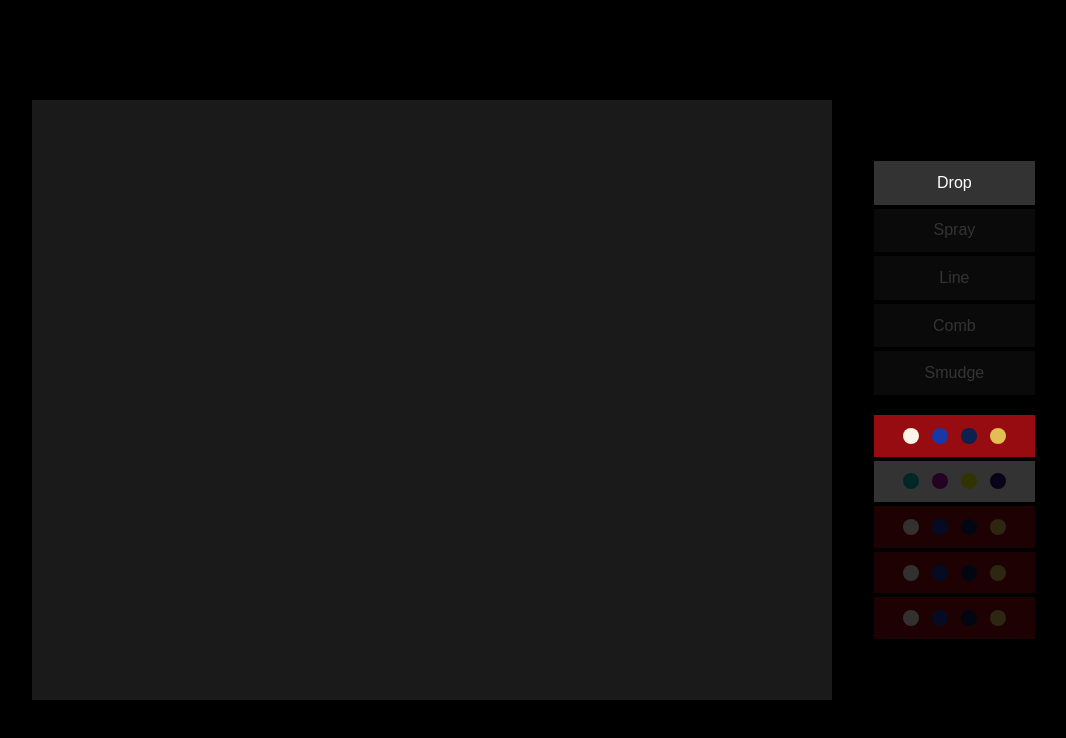
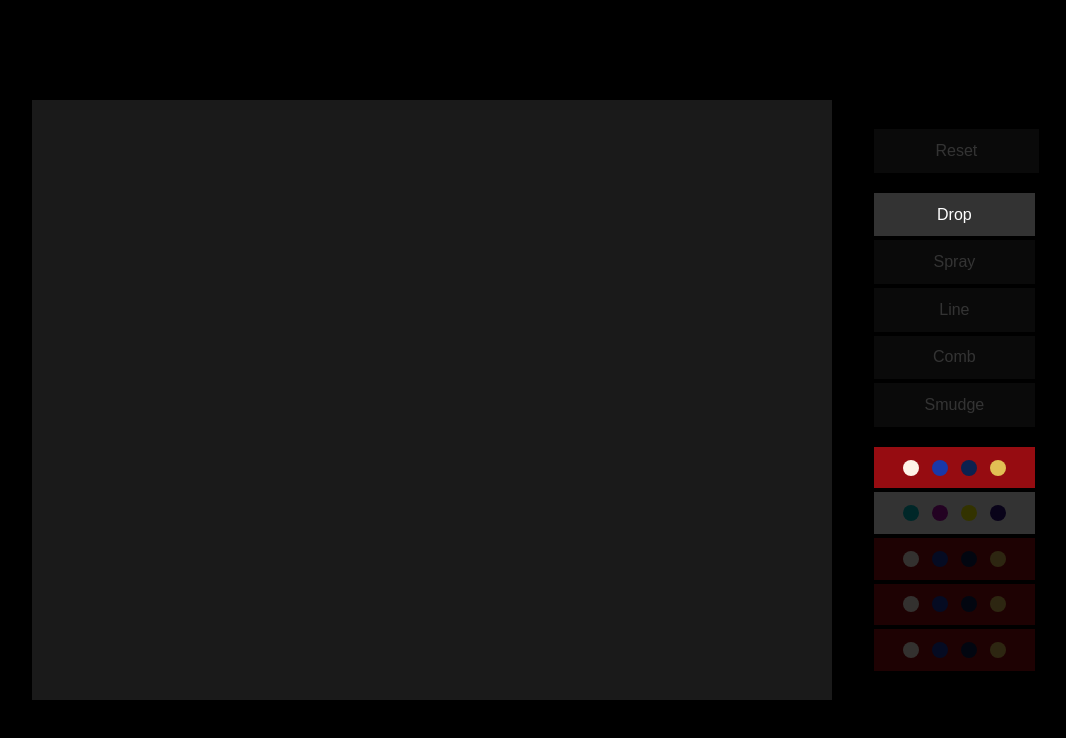
Before and after one commit to nonphoto/marbled-paper, a plain HTML site: page index.html in a window 1280 px wide. Shown: the whole page, without its empty margins (128-1194 px from the left). Drawn offline with Linux system fonts and the light colour scheme.

Commit message:
Add reset button

```diff
--- a/index.html
+++ b/index.html
@@ -14,6 +14,11 @@
 		<canvas id="canvas">
 		</canvas>
 		<div>
+			<ul class="controls">
+				<li class="control" id="reset-button">
+					Reset
+				</li>
+			</ul>
 			<ul class="controls" id="patterns">
 				<li class="control">
 					<input class="radio-button" type="radio" name="pattern" id="pattern-drop" checked>
--- a/main.js
+++ b/main.js
@@ -107,6 +107,11 @@ require(['domReady!', 'text!vertex.glsl', 'text!fragment.glsl'], (document, vert
   const canvas = document.getElementById('canvas')
   canvas.width = 800
   canvas.height = 600
+
+  const resetButton = document.getElementById('reset-button')
+  resetButton.addEventListener('click', () => {
+    operations = []
+  })
 
   const patterns = document.getElementById('patterns')
   const patternButtons = Array.from(patterns.getElementsByClassName('radio-button'))
--- a/style.css
+++ b/style.css
@@ -48,6 +48,18 @@ body {
   opacity: 1;
 }
 
+#reset-button {
+  text-align: center;
+  background-color: #333;
+  width: 100%;
+  padding: 0.8em 1.4em;
+  opacity: 0.2;
+}
+
+#reset-button:active {
+  opacity: 1;
+}
+
 .palette-color {
   display: inline-block;
   margin: 0 0.4em;
```
